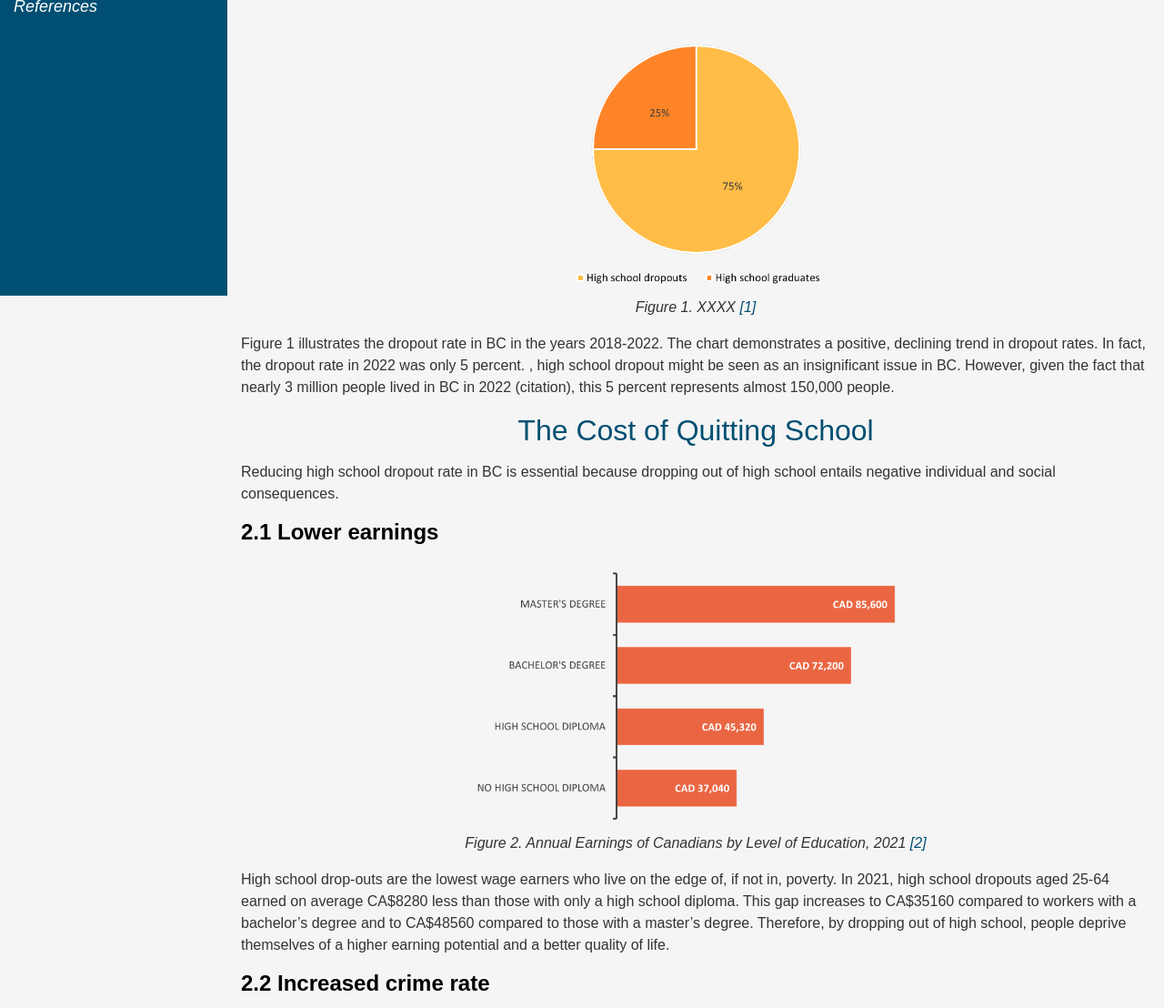
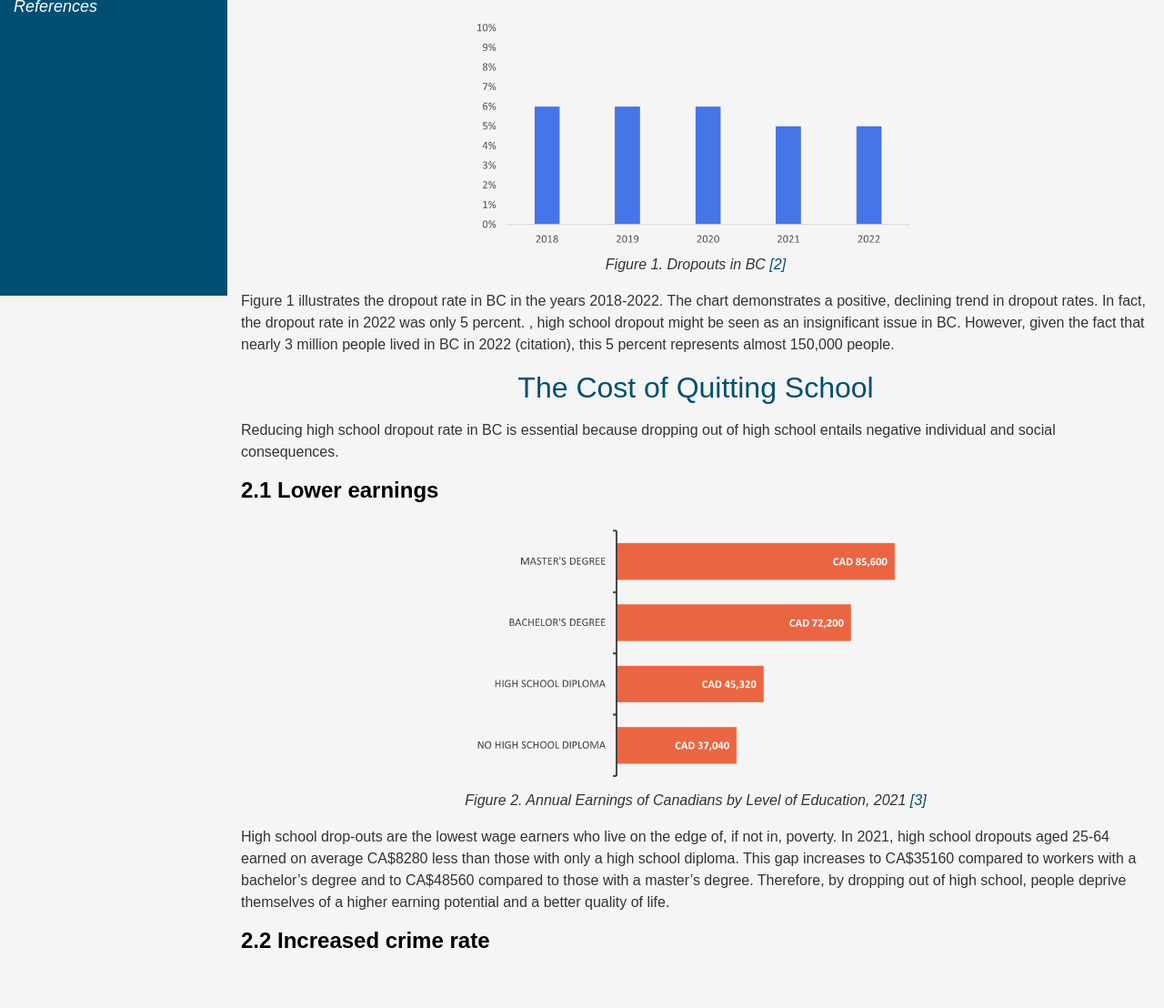
Before and after one commit to kamranismayilov05/CORH205_website, a plain HTML site: page index.html in a window 1280 px wide. Shown: the part 475-1583 px from the top of the page at 91% size. Drawn offline with nearby package versions, Linux system fonts and the light colour scheme.

Commit message:
one more bar chart added

```diff
--- a/index.html
+++ b/index.html
@@ -60,8 +60,8 @@
 
         <h4 class="sub-section-header" id="BC"><b> 1.2 Dropout in BC</b></h4>
             <figure class="text-center">
-                <img src="Excel_Project_Pie_Chart_Crime.png" alt="Placeholder Image" width="500" class="img-fluid mx-auto d-block table-borderless">
-                <figcaption style="font-style: italic;">Figure 1. XXXX <a href="#ref1" class="reference-link">[1] </a> </figcaption>
+                <img src="Percentage_of_Canadian_dropouts_bar_chart_excel.png" alt="Placeholder Image" width="500" class="img-fluid mx-auto d-block table-borderless">
+                <figcaption style="font-style: italic;">Figure 1. Dropouts in BC <a href="#ref1" class="reference-link">[2] </a> </figcaption>
             </figure>
             <p>Figure 1 illustrates the dropout rate in BC in the years 2018-2022.
                 The chart demonstrates a positive, declining trend in dropout rates.
@@ -81,7 +81,7 @@
             <figure class="text-center">
                 <img src="Excel_Bar_Chart_earnings_with_currency.png" alt="Placeholder Image" width="500" class="img-fluid mx-auto d-block table-borderless">
                 <figcaption style="font-style: italic;">Figure 2. Annual Earnings of Canadians by Level of Education, 2021
-                    <a href="#ref1" class="reference-link">[2] </a> </figcaption>
+                    <a href="#ref1" class="reference-link">[3] </a> </figcaption>
             </figure>
             <p>High school drop-outs are the lowest wage earners who live on the edge of, if not in, poverty.
                 In 2021, high school dropouts aged 25-64 earned on average CA$8280 less than those with only a high school diploma.
@@ -100,7 +100,7 @@
         </p>
 
         <h4 class="sub-section-header" id="economy"><b> 2.3 Damage to Canadian Economy</b></h4>
-        <p>According to a 2008 report <a href="#ref2" class="reference-link">[2]</a> by Charity Intelligence Canada, every year that produces drop-outs costs Canada CA$5.5 billion through lost income, foregone taxes, and increased spending to address social problems. Today, this value represents CA$7.5 billion. The Canadian government could use this money to improve life standards of all Canadians through investments in healthcare, education, infrastructure, and more.
+        <p>According to a 2008 report <a href="#ref2" class="reference-link">[4]</a> by Charity Intelligence Canada, every year that produces drop-outs costs Canada CA$5.5 billion through lost income, foregone taxes, and increased spending to address social problems. Today, this value represents CA$7.5 billion. The Canadian government could use this money to improve life standards of all Canadians through investments in healthcare, education, infrastructure, and more.
         </p>
 
     </section id="reasons">
```
Also changed, not shown: Percentage_of_Canadian_dropouts_bar_chart_excel.png (added).
